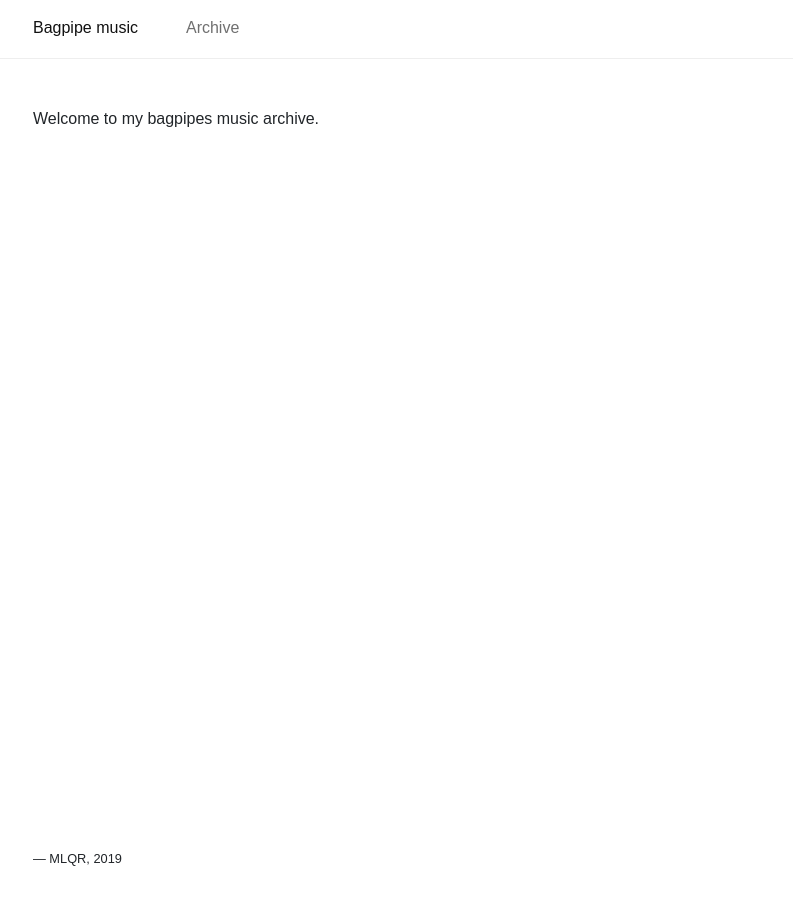
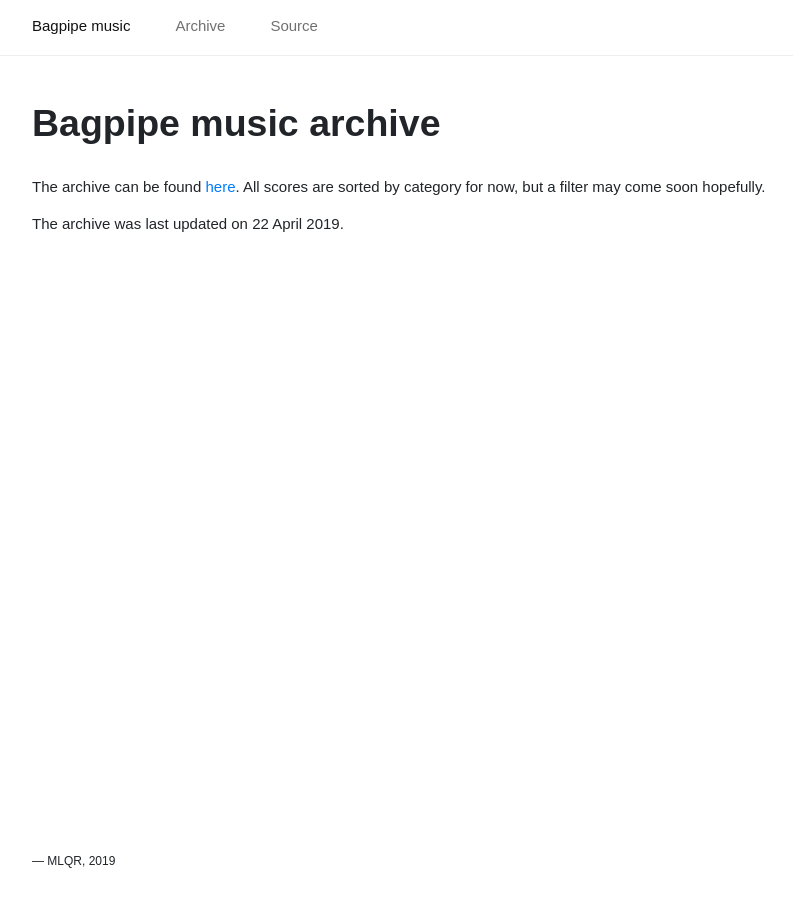
Before and after one commit to Glascode/BagpipeMusic, a Jekyll site: the page built from docs/index.md, in a window 1280 px wide. Shown: the whole page, without its empty margins (179-972 px from the left). Built offline with Jekyll 4.4.1, drawn with Linux system fonts in a browser that asks for light colours; some web fonts are replaced.

Commit message:
Update index

```diff
--- a/docs/_includes/header.html
+++ b/docs/_includes/header.html
@@ -6,5 +6,7 @@
             {{ category.title }}
         </a>
         {% endfor %}
+        <a class="nav-link"
+           href="https://github.com/glascode/bagpipe-music">Source</a>
     </nav>
 </header>
--- a/docs/_layouts/default.html
+++ b/docs/_layouts/default.html
@@ -7,7 +7,13 @@
     {% include header.html %}
 
     <main class="content container-md">
+        {% if page.markdown == true %}
+        <div class="markdown-body">
+            {{ content }}
+        </div>
+        {% else %}
         {{ content }}
+        {% endif %}
     </main>
 </div>
 
--- a/docs/_pages/archive.html
+++ b/docs/_pages/archive.html
@@ -4,6 +4,8 @@ title: Archive
 id: archive
 permalink: /archive/
 ---
+
+<small class="d-block mb-4 text-uppercase text-muted">By category</small>
 
 {% for category in site.data.archive %}
 <h4 class="mb-4">{{ category.title | capitalize }}</h4>
--- a/docs/css/main.css
+++ b/docs/css/main.css
@@ -2,6 +2,10 @@
 
 *, *::before, *::after {
     box-sizing: border-box;
+}
+
+html {
+    font-size: 15px;
 }
 
 html, body {
@@ -91,6 +95,43 @@ body {
     border-bottom-color: transparent;
 }
 
+.markdown-body h1,
+.markdown-body h2,
+.markdown-body h3,
+.markdown-body h4,
+.markdown-body h5,
+.markdown-body h6 {
+    margin-top: 1.5rem;
+    margin-bottom: 1rem;
+    font-weight: 600;
+}
+
+.markdown-body > :first-child {
+    margin-top: 0;
+    margin-bottom: 2rem;
+}
+
+.markdown-body h2 {
+    font-size: 1.5rem;
+}
+
+.markdown-body h3 {
+    font-size: 1.25rem;
+}
+
+.markdown-body h4 {
+    font-size: 1rem;
+}
+
+.markdown-body h5 {
+    font-size: .875rem;
+}
+
+.markdown-body h6 {
+    color: #6a737d;
+    font-size: .85rem;
+}
+
 .footer {
     flex-shrink: 0;
     margin-top: 3rem;
--- a/docs/index.html
+++ /dev/null
@@ -1,7 +0,0 @@
----
-layout: default
-title: Index
-id: index
----
-
-<p>Welcome to my bagpipes music archive.</p>
--- /dev/null
+++ b/docs/index.md
@@ -0,0 +1,13 @@
+---
+layout: default
+title: Index
+id: index
+markdown: true
+---
+
+# Bagpipe music archive
+
+The archive can be found [here](archive). All scores are sorted by category for
+now, but a filter may come soon hopefully.
+
+The archive was last updated on {{ "now" | date: "%e %B %Y" }}.
```
